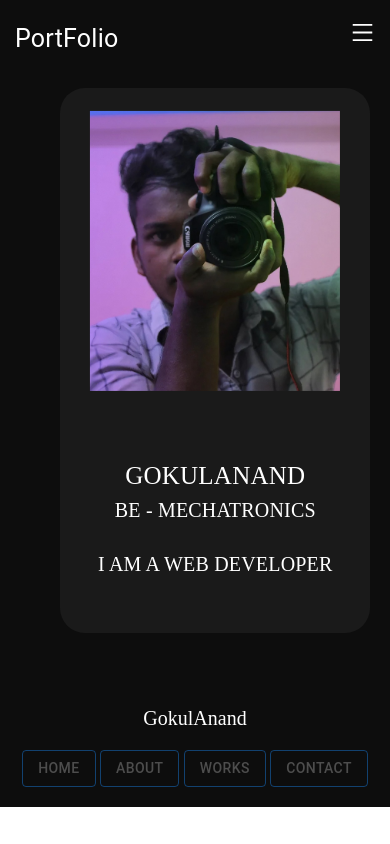
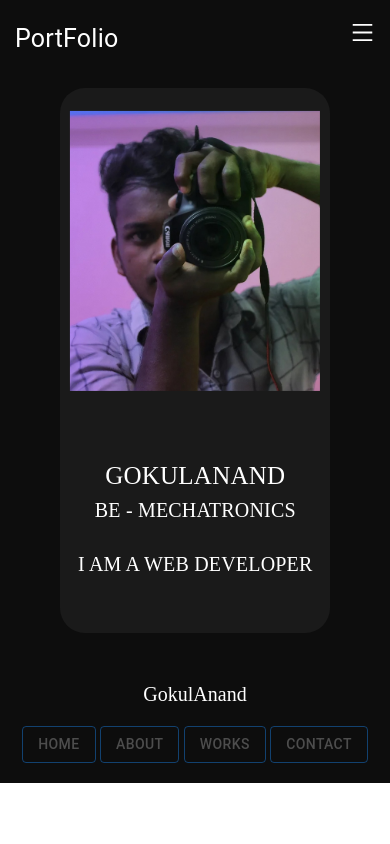
Before and after one commit to Gokul-pga/portfolio-nextjs, a Next.js app: page / in a window 390 px wide. Built offline with nearby package versions, Linux system fonts and the light colour scheme.

Commit message:
moile responsive

```diff
--- a/pages/contact.js
+++ b/pages/contact.js
@@ -118,7 +118,7 @@ function Contact() {
               </Typography>
               <Stack
                 gap={4}
-                sx={{ flexDirection: "row",width:{xl:'300px',lg:'300px',md:'470px',sm:'470px',xs:'470px'},justifyContent:'space-around' }}
+                sx={{ flexDirection: "row",width:{xl:'300px',lg:'300px',md:'300px',sm:'300px',xs:'300px'},justifyContent:'space-around' }}
                 className="animate__animated animate__slideInLeft"
               >
                 <Box sx={{display:'flex',
--- a/pages/home.js
+++ b/pages/home.js
@@ -1,20 +1,41 @@
 import React from "react";
-import Layout from '@/components/Layout';
-import { Box, Stack,CardMedia, Typography} from '@mui/material';
+import Layout from "@/components/Layout";
+import { Box, Stack, CardMedia, Typography } from "@mui/material";
 import Image from "next/image";
 import "animate.css";
-
 
 function Homepage() {
   return (
     <>
       <Layout>
-        <Stack  gap={3} margin="30px 60px 0 60px">
-
-            <Stack gap={3} sx={{flexDirection:{xl:"row",lg:'row',md:'row',sm:'column',xs:'column'},backgroundColor: "#1a1a1a",padding: "20px",width:{xl:'50%',lg:'50%',md:'100%',sm:'100%',xs:'100%'},alignItems:'center',justifyContent:'space-around',borderRadius:'25px'}}>
-
+        <Stack  margin="30px 60px 0 60px">
+          <Stack
+            gap={3}
+            sx={{
+              flexDirection: {
+                xl: "row",
+                lg: "row",
+                md: "row",
+                sm: "column",
+                xs: "column",
+              },
+              backgroundColor: "#1a1a1a",
+              padding: "20px 0",
+              width: {
+                xl: "50%",
+                lg: "50%",
+                md: "100%",
+                sm: "100%",
+                xs: "100%",
+              },
+              alignItems: "center",
+              justifyContent: "space-around",
+              borderRadius: "25px",
+            }}
+          >
             <div className="animate__animated animate__zoomInLeft">
-              <Box sx={{
+              <Box
+                sx={{
                   alignItems: "center",
                   borderRadius: "20px",
                 }}
@@ -22,40 +43,58 @@ function Homepage() {
                 <Image
                   alt="green iguana"
                   src={require("../public/gokul.jpg")}
-                    height= "280"
-                    width= "250"
-                    borderRadius= '15'
-                    border= '3px #4d4d4d solid'
-                    padding= "10"
-
+                  height="280"
+                  width="250"
+                  borderRadius="15"
+                  border="3px #4d4d4d solid"
+                  padding="10"
                 />
               </Box>
             </div>
-              <Box className='animate__animated animate__zoomInRight' gap={3} sx={{
-                margin:'35px 0 35px 0',
-                display:'flex',
-                flexDirection:'column',
-                alignItems:'center',
-                justifyContent:'space-around',
-              }}>
-                <Box sx={{ display:'flex',flexDirection:'column',alignItems:'center',}}>
-                <Typography sx={{fontSize:'25px',color:'#fff',fontFamily:'serif'}}>GOKULANAND</Typography>
-                <Typography sx={{fontSize:'20px',color:'#fff',fontFamily:'serif'}}>BE - MECHATRONICS</Typography>
+            <Box
+              className="animate__animated animate__zoomInRight"
+              gap={3}
+              sx={{
+                margin: "35px 0 35px 0",
+                display: "flex",
+                flexDirection: "column",
+                alignItems: "center",
+                justifyContent: "space-around",
+              }}
+            >
+              <Box
+                sx={{
+                  display: "flex",
+                  flexDirection: "column",
+                  alignItems: "center",
+                }}
+              >
+                <Typography
+                  sx={{ fontSize: "25px", color: "#fff", fontFamily: "serif" }}
+                >
+                  GOKULANAND
+                </Typography>
+                <Typography
+                  sx={{ fontSize: "20px", color: "#fff", fontFamily: "serif" }}
+                >
+                  BE - MECHATRONICS
+                </Typography>
               </Box>
-                <Typography sx={{fontSize:'20px',color:'#fff',fontFamily:'serif'}}>I AM A WEB DEVELOPER</Typography>
+              <Typography
+                sx={{ fontSize: "20px", color: "#fff", fontFamily: "serif" }}
+              >
+                I AM A WEB DEVELOPER
+              </Typography>
             </Box>
           </Stack>
 
           <Stack>
-                <Box>
-
-                </Box>
+            <Box></Box>
             <Stack>
               <Box></Box>
               <Box></Box>
             </Stack>
           </Stack>
-
         </Stack>
       </Layout>
     </>
--- a/pages/works.js
+++ b/pages/works.js
@@ -34,7 +34,7 @@ function Works() {
 
             />
             <Typography
-              sx={{ fontSize:{xl:"50px",lg:"50px",md:"50px",sm:"40px",xs:"40px"}, fontWeight: "bold", color: "#bfbfbf",fontFamily:'serif' }}
+              sx={{ fontSize:{xl:"50px",lg:"50px",md:"50px",sm:"30px",xs:"30px"}, fontWeight: "bold", color: "#bfbfbf",fontFamily:'serif' }}
             >
               All Projects
             </Typography>
```
Lines whose indentation alone changed are shown as unchanged.
